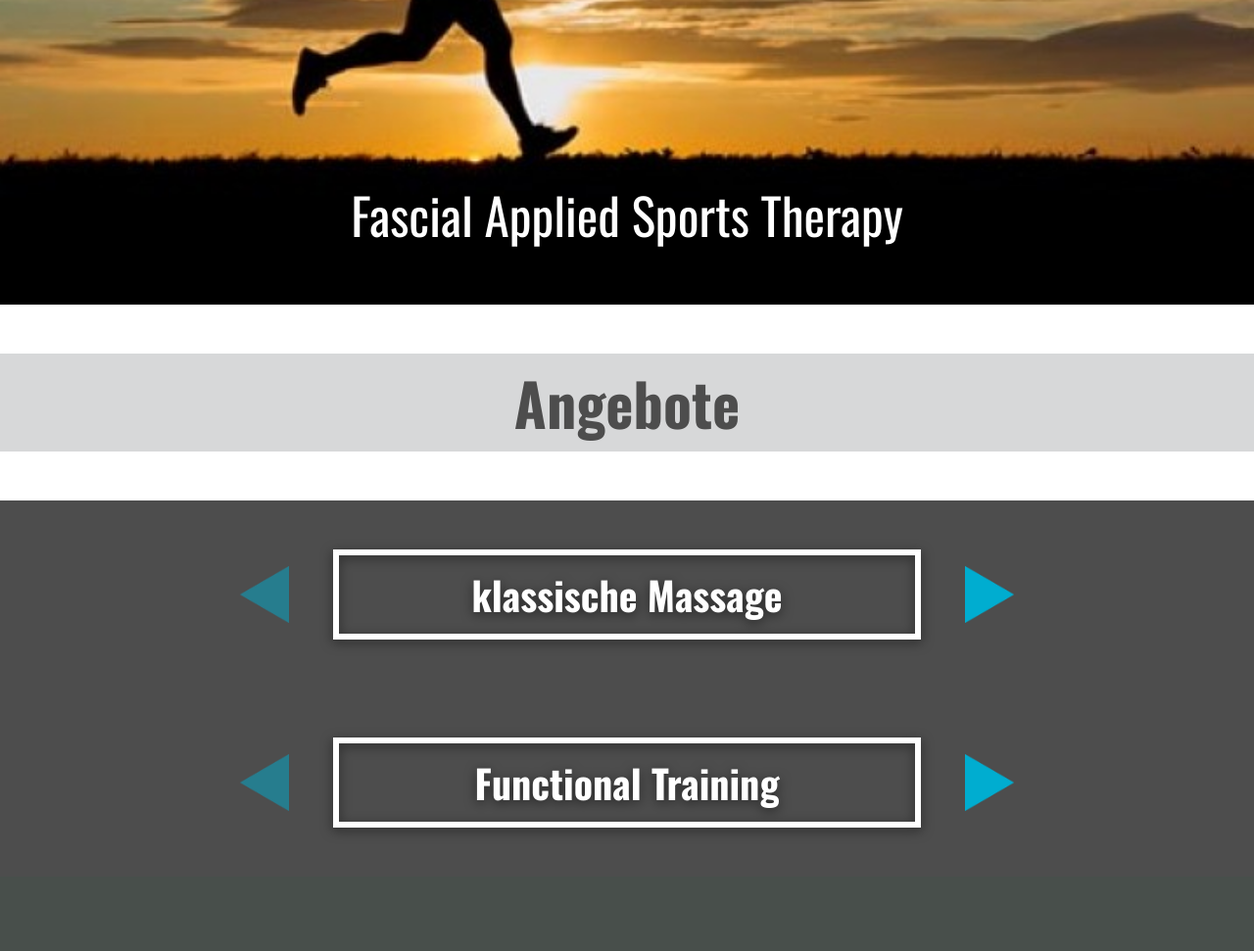
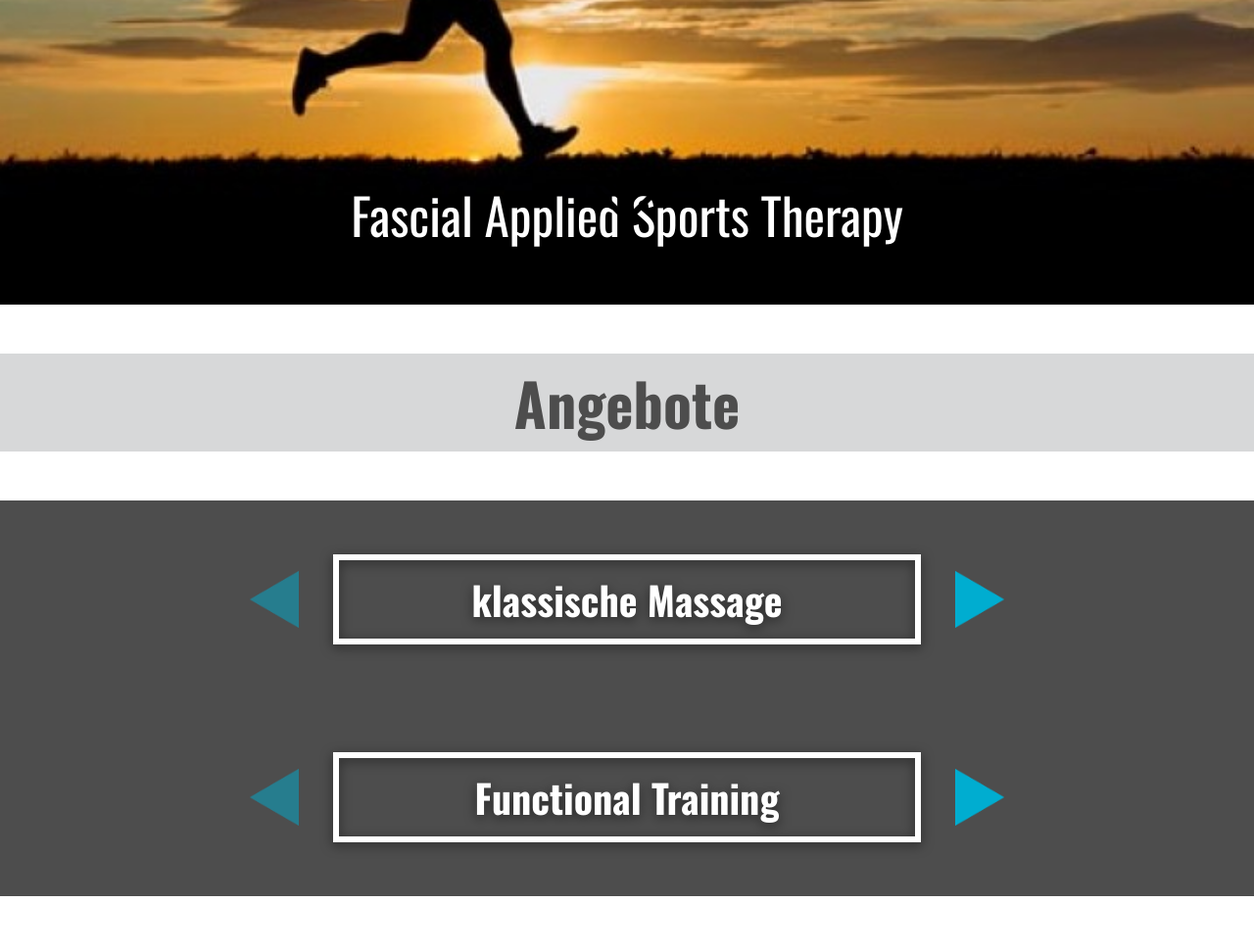
Before and after one commit to nico0601/Sommerprojekt2021, a PHP site: page / in a window 1280 px wide. Shown: the part 542-1513 px from the top of the page at 98% size. Before the commit the page ends 1393 px from the top, so only its background shows below. Run offline with PHP 8.4, Linux system fonts and the light colour scheme; style sheets or scripts are compiled from the project's sources.

Commit message:
added "weiter"-button fixed combination between "a" and "button" tag

```diff
--- a/website/index.js
+++ b/website/index.js
@@ -1,3 +1,8 @@
+let weiter = document.getElementById('weiter')
+let heading = document.getElementById('heading')
+weiter.addEventListener('mouseenter', scrollen, false)
+
+
 let slideIndex1 = 1
 showDivs1(slideIndex1)
 
@@ -16,6 +21,13 @@ right1.addEventListener('click', plusDivs1, false)
 left2.addEventListener('click', minusDivs2, false)
 right2.addEventListener('click', plusDivs2, false)
 
+
+
+function scrollen() {
+    weiter.style.display = 'none'
+    heading.scrollIntoView({behavior: "smooth", block: "start"})
+    setTimeout(() => weiter.style.display = 'block', 5000)
+}
 
 
 function plusDivs1() {
--- a/website/index.php
+++ b/website/index.php
@@ -19,10 +19,10 @@
     <div>
         <img id="logo" src="images/logo%20-%20hell.png" alt="Logo">
         <div id="buttonDiv">
-            <a href="kontakt.php">
+            <a href="kontakt.php" class="infoA">
                 <button type="button" class="button infoButton">Kontakt</button>
             </a>
-            <a href="termin.php">
+            <a href="termin.php" class="infoA">
                 <button type="button" class="button infoButton">Termin</button>
             </a>
         </div>
@@ -94,5 +94,6 @@
         </div>
     </div>
 </section>
+<img src="images/weiter.png" alt="weiter" id="weiter">
 </body>
 </html>
--- a/website/index.scss
+++ b/website/index.scss
@@ -36,6 +36,15 @@
   margin-top: 3vw;
 }
 
+a {
+  width: 600px;
+  margin: 0 40px;
+  display: flex;
+  justify-content: center;
+  align-items: center;
+  text-decoration: none;
+}
+
 .button {
   cursor: pointer;
   padding: 10px;
@@ -48,8 +57,12 @@
   font-weight: bold;
   width: 600px;
   transition: 0.2s;
-  margin: 0 40px;
   filter: drop-shadow(0 3px 6px rgba(0, 0, 0, 0.5));
+}
+
+.infoA {
+  width: 25vw;
+  margin: 0 3vw;
 }
 
 .infoButton {
@@ -57,7 +70,7 @@
   border: 0.65vw solid white;
   font-size: 3vw;
   width: 25vw;
-  margin: 0 3vw;
+  //margin: 0;
 }
 
 .button:hover {
@@ -93,6 +106,7 @@
 
 .therapie, .training {
   display: none;
+  margin: 0 30px;
 }
 
 #buttonLeft1, #buttonLeft2 {
@@ -105,17 +119,34 @@
 }
 
 
+@keyframes weiter {
+  0% {
+    bottom: 20px
+  }
+  50% {
+    bottom: 30px
+  }
+  100% {
+    bottom: 20px
+  }
+}
+
+#weiter {
+  animation: weiter 1s ease-in-out infinite;
+  position: sticky;
+  bottom: 20px;
+  align-self: center;
+  display: block;
+  width: 70px;
+  height: auto;
+  margin: 0 auto;
+  z-index: 2;
+}
+
+
 @media (max-width: 991px) {
   #logo {
     width: 55vw;
-  }
-
-  .infoButton {
-    padding: 0.5vw;
-    border: 0.75vw solid white;
-    font-size: 5vw;
-    width: 35vw;
-    margin: 0 3vw;
   }
 
   #fastText {
@@ -124,10 +155,24 @@
   }
 
 
+  a {
+    width: 400px;
+    margin: 0 30px;
+  }
   .button {
     border: 5px solid white;
     font-size: 30px;
     width: 400px;
-    margin: 0 30px;
+  }
+
+  .infoA {
+    width: 35vw;
+    margin: 0 3vw;
+  }
+  .infoButton {
+    padding: 0.5vw;
+    border: 0.75vw solid white;
+    font-size: 5vw;
+    width: 35vw;
   }
 }
```
